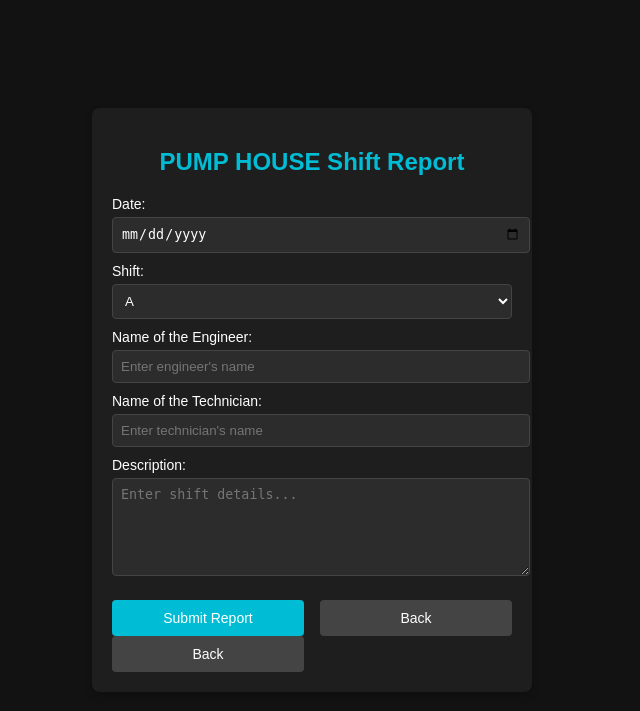
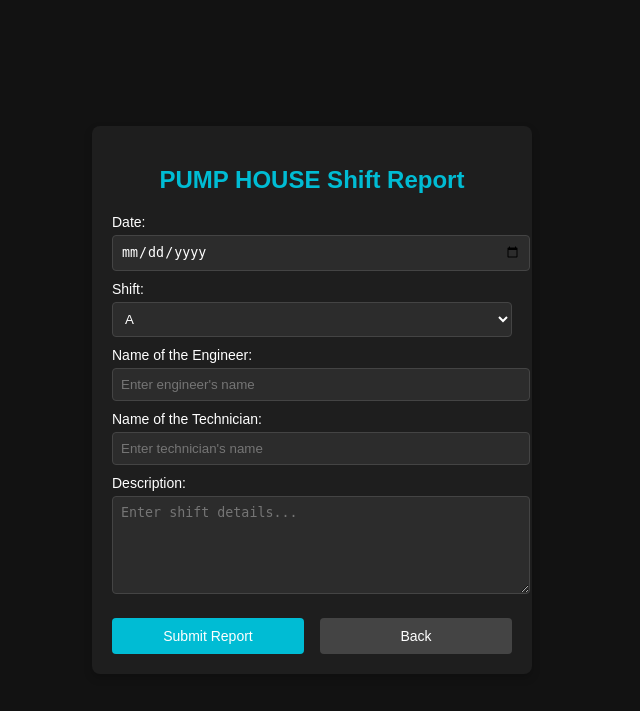
Before and after one commit to piyush1509-collab/FIELD-ENGINEER-SHIFT-REPORT-, a Flask app: page /pump-house.html in a window 1280 px wide. Shown: the top 711 px of the page, without its empty margins (328-968 px from the left). Run offline with Flask 3, Linux system fonts and the light colour scheme.

Commit message:
Update pump-house.html

```diff
--- a/templates/pump-house.html
+++ b/templates/pump-house.html
@@ -107,9 +107,6 @@
         <button class="back-btn" type="button" onclick="history.back()">Back</button>
     </div>
 </form>
-        <button class="back-btn" onclick="goBack()">Back</button>
-    </div>
-</div>
 
 <script>
     function submitReport() {
```
